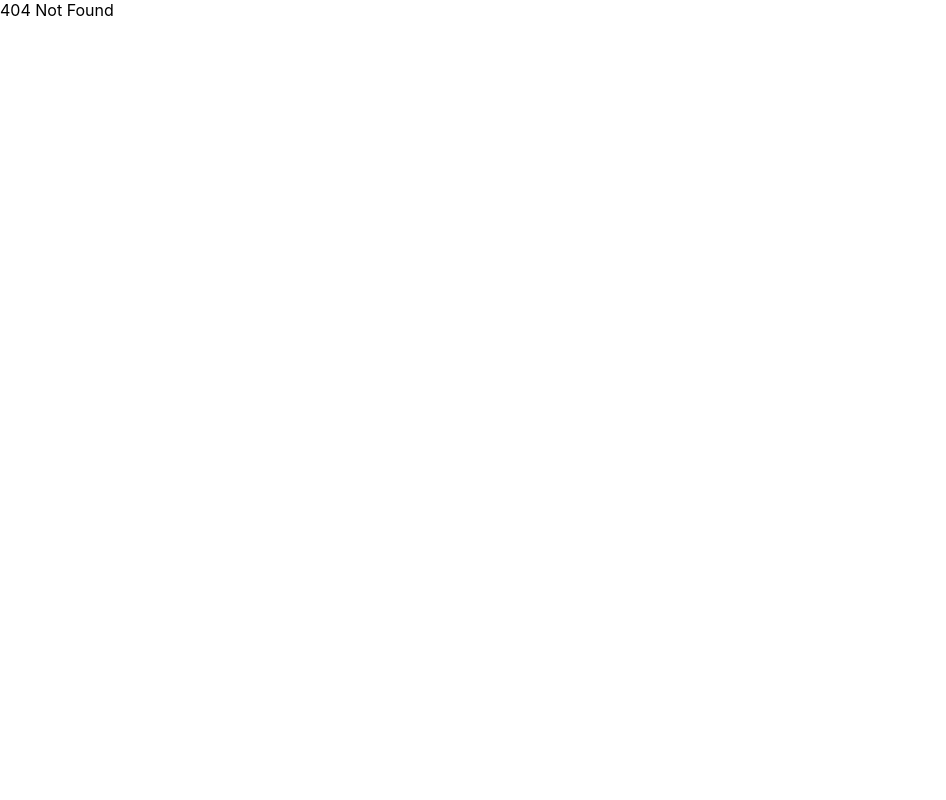
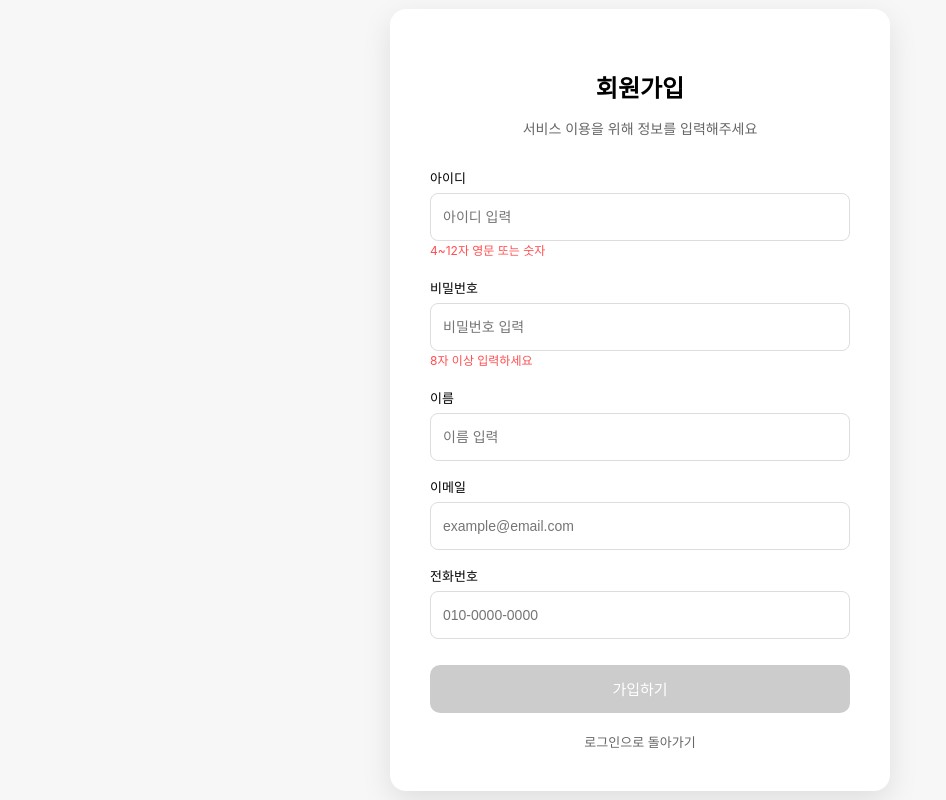
Before and after one commit to ksb214-hub/Recipe_project, a React (Create React App) app: page /join in a window 1280 px wide. Before the commit this address had no page. Shown: the whole page, without its empty margins (0-946 px from the left). Built offline with nearby package versions, Linux system fonts and the light colour scheme.

Commit message:
회원가입페이지 추가

```diff
--- a/src/App.js
+++ b/src/App.js
@@ -12,6 +12,7 @@ import RegPage from "./pages/Reg/RegPage";   // 🔥 추가
 import RecipeRegPage from "./pages/RecipeReg/RecipeRegPage";
 import FindId from "./pages/Find/FindId/FindId";
 import FindPw from "./pages/Find/FindPw/FindPw";
+import SignUpPage from "./pages/SignUp/SignUpPage";
 
 function App() {
   return (
@@ -26,6 +27,7 @@ function App() {
         <Route path="/find-id" element={<Layout><FindId /></Layout>} />
         <Route path="/find-pw" element={<Layout><FindPw /></Layout>} />
         <Route path="/recipe-reg" element={<Layout><RecipeRegPage /></Layout>}/>
+        <Route path="/join" element={<SignUpPage />} />
         {/* ================= 404 ================= */}
         <Route path="*" element={<div>404 Not Found</div>} />
 
--- a/src/components/Input/Input.css
+++ b/src/components/Input/Input.css
@@ -1,44 +1,48 @@
-/* src/components/Input/Input.css */
-
 /* src/components/Input/Input.css */
 
 .input-wrapper {
   display: flex;
   flex-direction: column;
-  gap: 6px;
-  width: 100%; /* 🔥 추가 */
+  width: 100%;
 }
 
-/* label */
+
 .input-label {
-  font-size: 14px;
-  color: #555;
+  font-size: 13px;
+  font-weight: 500;
 }
 
-/* input */
+.required {
+  color: red;
+  margin-left: 4px;
+}
+
+
+
 .input-field {
-  width: 100%; /* 🔥 추가 */
-  height: 48px;
-  padding: 0 12px;
-
+  width: 100%;          /* 🔥 핵심 */
+  height: 44px;
   border: 1px solid #ddd;
   border-radius: 8px;
-
-  font-size: 14px;
-
-  outline: none;
-  transition: 0.2s;
-
-  box-sizing: border-box; /* 🔥 중요 */
+  padding: 0 12px;
+  box-sizing: border-box; /* 🔥 padding 때문에 줄어드는 문제 방지 */
 }
 
-/* focus 효과 */
 .input-field:focus {
-  border-color: #05ac4f;
-  box-shadow: 0 0 0 2px rgba(5, 172, 79, 0.1);
+  outline: none;
+  border-color: var(--color-primary);
 }
 
-/* placeholder 색 */
-.input-field::placeholder {
-  color: #aaa;
+.input-hint {
+  font-size: 12px;
+  color: #888;
 }
+
+.input-error-text {
+  font-size: 12px;
+  color: #ff4d4f;
+}
+
+.input-error {
+  border-color: #ff4d4f;
+}
--- a/src/components/Input/Input.js
+++ b/src/components/Input/Input.js
@@ -9,14 +9,22 @@ function Input({
   placeholder,
   name,
   className = "",
+  hint,
+  error,
+  required = false
 }) {
   return (
     <div className="input-wrapper">
 
-      {label && <label className="input-label">{label}</label>}
+      {label && (
+        <label className="input-label">
+          {label}
+          {required && <span className="required">*</span>}
+        </label>
+      )}
 
       <input
-        className={`input-field ${className}`}
+        className={`input-field ${error ? "input-error" : ""} ${className}`}
         type={type}
         value={value}
         onChange={onChange}
@@ -24,6 +32,10 @@ function Input({
         name={name}
       />
 
+      {hint && <p className="input-hint">{hint}</p>}
+
+      {error && <p className="input-error-text">{error}</p>}
+
     </div>
   );
 }
--- a/src/pages/Login/Login.css
+++ b/src/pages/Login/Login.css
@@ -41,9 +41,11 @@
 
 /* 비밀번호 영역 */
 .password_wrapper {
-  position: relative;
-  display: flex;
-  align-items: center;
+    position: relative;
+    display: flex;
+    align-items: center;
+    border: 1px solid #ddd;
+    border-radius: 8px;
 }
 
 /* 👁 아이콘 */
--- /dev/null
+++ b/src/pages/SignUp/SignUpPage.css
@@ -0,0 +1,87 @@
+.signup_container {
+  min-height: 100vh;
+  background: #f7f7f7;
+  display: flex;
+  justify-content: center;
+  align-items: center;
+}
+
+.signup_box {
+  width: 420px;
+  background: white;
+  padding: 40px;
+  border-radius: 16px;
+  box-shadow: 0 10px 30px rgba(0,0,0,0.1);
+}
+
+.signup_header {
+  text-align: center;
+  margin-bottom: 30px;
+}
+
+.signup_header h2 {
+  font-size: 24px;
+  margin-bottom: 6px;
+}
+
+.signup_header p {
+  font-size: 14px;
+  color: #666;
+}
+
+.signup_form {
+  display: flex;
+  flex-direction: column;
+  gap: 16px;
+}
+
+.input_group {
+  display: flex;
+  flex-direction: column;
+  gap: 6px;
+}
+
+.input_group label {
+  font-size: 13px;
+  font-weight: 500;
+}
+
+.input_group input {
+  height: 46px;
+  border-radius: 8px;
+  border: 1px solid #ddd;
+  padding: 0 12px;
+  font-size: 14px;
+}
+
+.input_group input:focus {
+  outline: none;
+  border-color: #05ac4f;
+}
+
+.signup_button {
+  margin-top: 10px;
+  height: 48px;
+  background: #CCCCCC;
+  color: white;
+  border: none;
+  border-radius: 10px;
+  font-size: 15px;
+  cursor: pointer;
+  transition: 0.2s;
+}
+
+.signup_button:hover {
+  background: #049a45;
+}
+
+.bottom_link {
+  text-align: center;
+  margin-top: 18px;
+}
+
+.bottom_link a {
+  font-size: 13px;
+  color: #666;
+  text-decoration: none;
+}
--- /dev/null
+++ b/src/pages/SignUp/SignUpPage.js
@@ -0,0 +1,223 @@
+// src/pages/SignUp/SignUpPage.js
+
+import React, { useState } from "react";
+import "./SignUpPage.css";
+import { Link, useNavigate } from "react-router-dom";
+
+function SignUpPage() {
+
+  const navigate = useNavigate();
+
+  const [form, setForm] = useState({
+    userid: "",
+    password: "",
+    username: "",
+    email: "",
+    phone: "",
+  });
+
+  const [errors, setErrors] = useState({});
+
+  /* 입력 변경 */
+
+  const handleChange = (e) => {
+
+    const { name, value } = e.target;
+
+    setForm({
+      ...form,
+      [name]: value
+    });
+
+  };
+
+  /* 유효성 검사 */
+
+  const validate = () => {
+
+    const newErrors = {};
+
+    if (!form.userid) {
+      newErrors.userid = "아이디를 입력하세요";
+    }
+
+    if (form.password.length < 8) {
+      newErrors.password = "비밀번호는 8자 이상이어야 합니다";
+    }
+
+    if (!form.username) {
+      newErrors.username = "이름을 입력하세요";
+    }
+
+    if (!form.email.includes("@")) {
+      newErrors.email = "올바른 이메일을 입력하세요";
+    }
+
+    if (!form.phone) {
+      newErrors.phone = "전화번호를 입력하세요";
+    }
+
+    setErrors(newErrors);
+
+    return Object.keys(newErrors).length === 0;
+
+  };
+
+  /* 회원가입 */
+
+  const handleSubmit = (e) => {
+
+    e.preventDefault();
+
+    if (!validate()) return;
+
+    console.log("회원가입 데이터", form);
+
+    alert("회원가입 완료");
+
+    navigate("/login");
+
+  };
+
+  return (
+
+    <div className="signup_container">
+
+      <div className="signup_box">
+
+        {/* Header */}
+
+        <div className="signup_header">
+          <h2>회원가입</h2>
+          <p>서비스 이용을 위해 정보를 입력해주세요</p>
+        </div>
+
+        {/* Form */}
+
+        <form className="signup_form" onSubmit={handleSubmit}>
+
+          {/* 아이디 */}
+
+          <div className="input_group">
+
+            <label>아이디</label>
+
+            <input
+              type="text"
+              name="userid"
+              value={form.userid}
+              onChange={handleChange}
+              placeholder="아이디 입력"
+            />
+
+            <p className="hint_text">4~12자 영문 또는 숫자</p>
+
+            {errors.userid && (
+              <p className="error_text">{errors.userid}</p>
+            )}
+
+          </div>
+
+          {/* 비밀번호 */}
+
+          <div className="input_group">
+
+            <label>비밀번호</label>
+
+            <input
+              type="password"
+              name="password"
+              value={form.password}
+              onChange={handleChange}
+              placeholder="비밀번호 입력"
+            />
+
+            <p className="hint_text">8자 이상 입력하세요</p>
+
+            {errors.password && (
+              <p className="error_text">{errors.password}</p>
+            )}
+
+          </div>
+
+          {/* 이름 */}
+
+          <div className="input_group">
+
+            <label>이름</label>
+
+            <input
+              type="text"
+              name="username"
+              value={form.username}
+              onChange={handleChange}
+              placeholder="이름 입력"
+            />
+
+            {errors.username && (
+              <p className="error_text">{errors.username}</p>
+            )}
+
+          </div>
+
+          {/* 이메일 */}
+
+          <div className="input_group">
+
+            <label>이메일</label>
+
+            <input
+              type="email"
+              name="email"
+              value={form.email}
+              onChange={handleChange}
+              placeholder="example@email.com"
+            />
+
+            {errors.email && (
+              <p className="error_text">{errors.email}</p>
+            )}
+
+          </div>
+
+          {/* 전화번호 */}
+
+          <div className="input_group">
+
+            <label>전화번호</label>
+
+            <input
+              type="text"
+              name="phone"
+              value={form.phone}
+              onChange={handleChange}
+              placeholder="010-0000-0000"
+            />
+
+            {errors.phone && (
+              <p className="error_text">{errors.phone}</p>
+            )}
+
+          </div>
+
+          {/* 버튼 */}
+
+          <button className="signup_button" type="submit">
+            가입하기
+          </button>
+
+        </form>
+
+        <div className="bottom_link">
+          <Link to="/login">로그인으로 돌아가기</Link>
+        </div>
+
+      </div>
+
+    </div>
+
+  );
+
+}
+
+export default SignUpPage;
```
Also changed, not shown: src/pages/SignUp/SignUp.txt (added).
